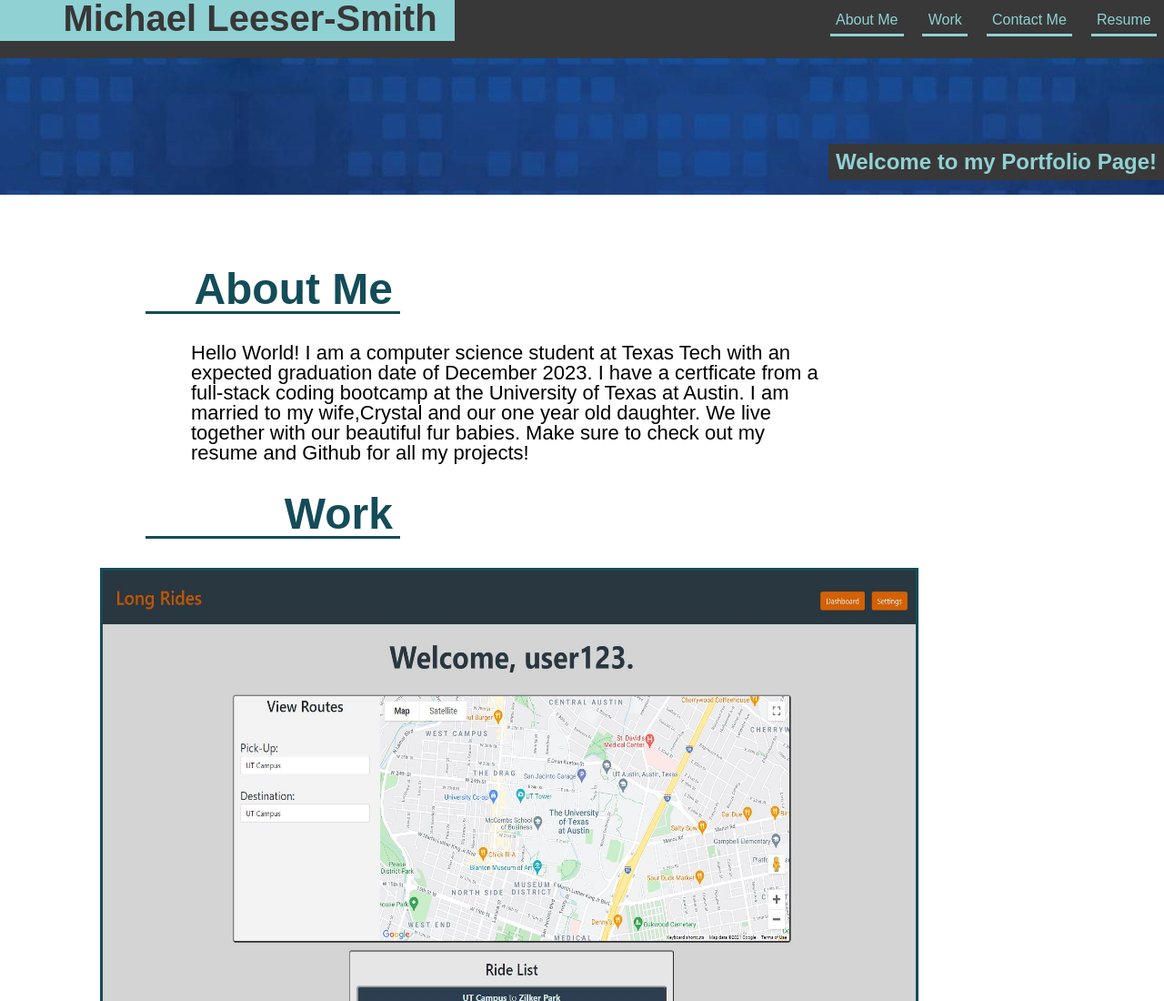
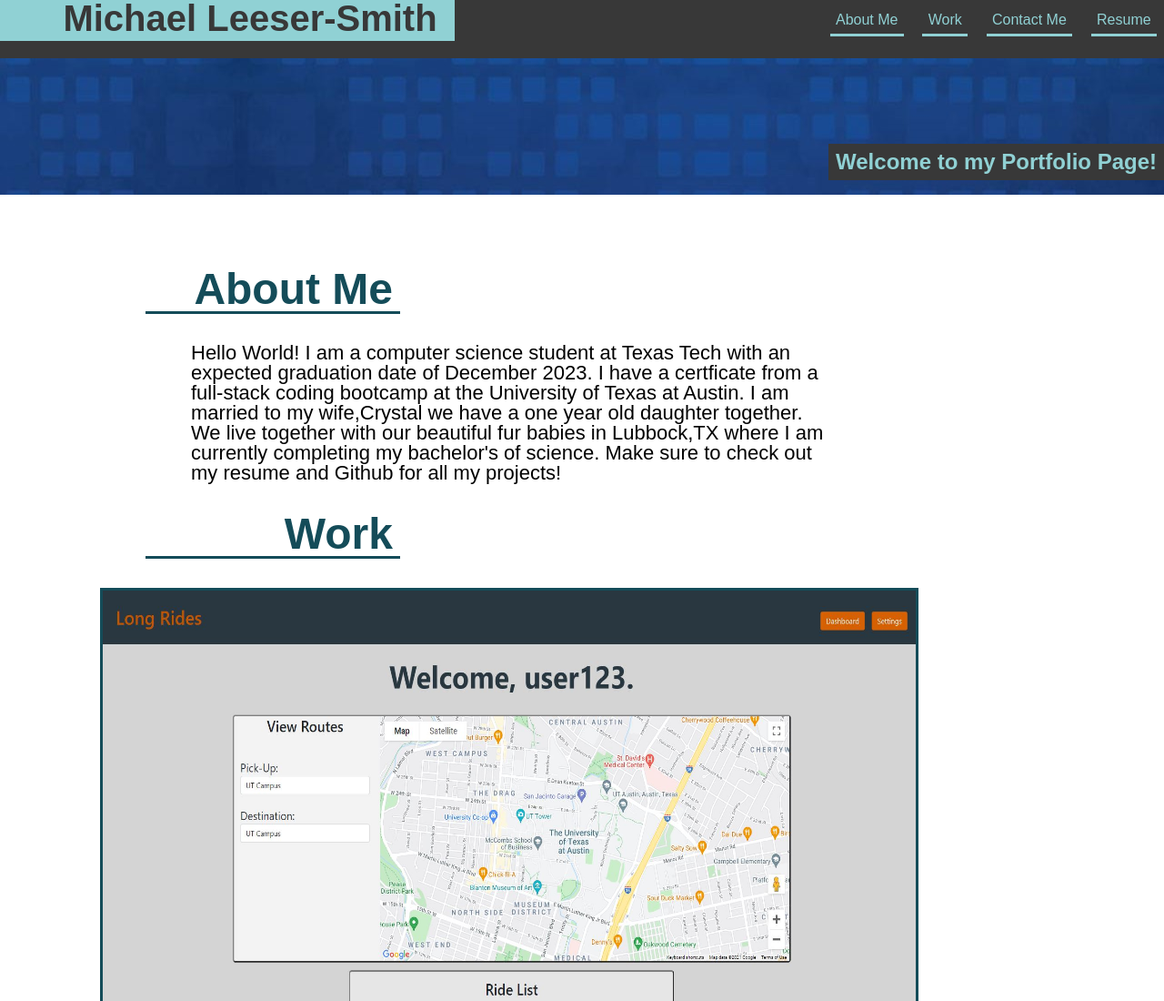
Before and after one commit to mleesers/Portfolio, a plain HTML site: page index.html in a window 1280 px wide. Shown: the top 1100 px of the page at 91% size. Drawn offline with Linux system fonts and the light colour scheme; files whose address does not match are found by name.

Commit message:
fixed personal statement

```diff
--- a/index.html
+++ b/index.html
@@ -40,8 +40,8 @@
       <h1 id="AboutTitle">About Me</h1>
 
       <p id=AboutContent>Hello World! I am a computer science student at Texas Tech with an expected graduation date of December 2023.
-        I have a certficate from a full-stack coding bootcamp at the University of Texas at Austin. I am married to my wife,Crystal and our one year old daughter.
-        We live together with our beautiful fur babies. Make sure to check out my resume and Github for all my projects!
+        I have a certficate from a full-stack coding bootcamp at the University of Texas at Austin. I am married to my wife,Crystal we have a one year old daughter together.
+        We live together with our beautiful fur babies in Lubbock,TX where I am currently completing my bachelor's of science. Make sure to check out my resume and Github for all my projects!
       </p>
     </section>
     <section id="Work">
```
